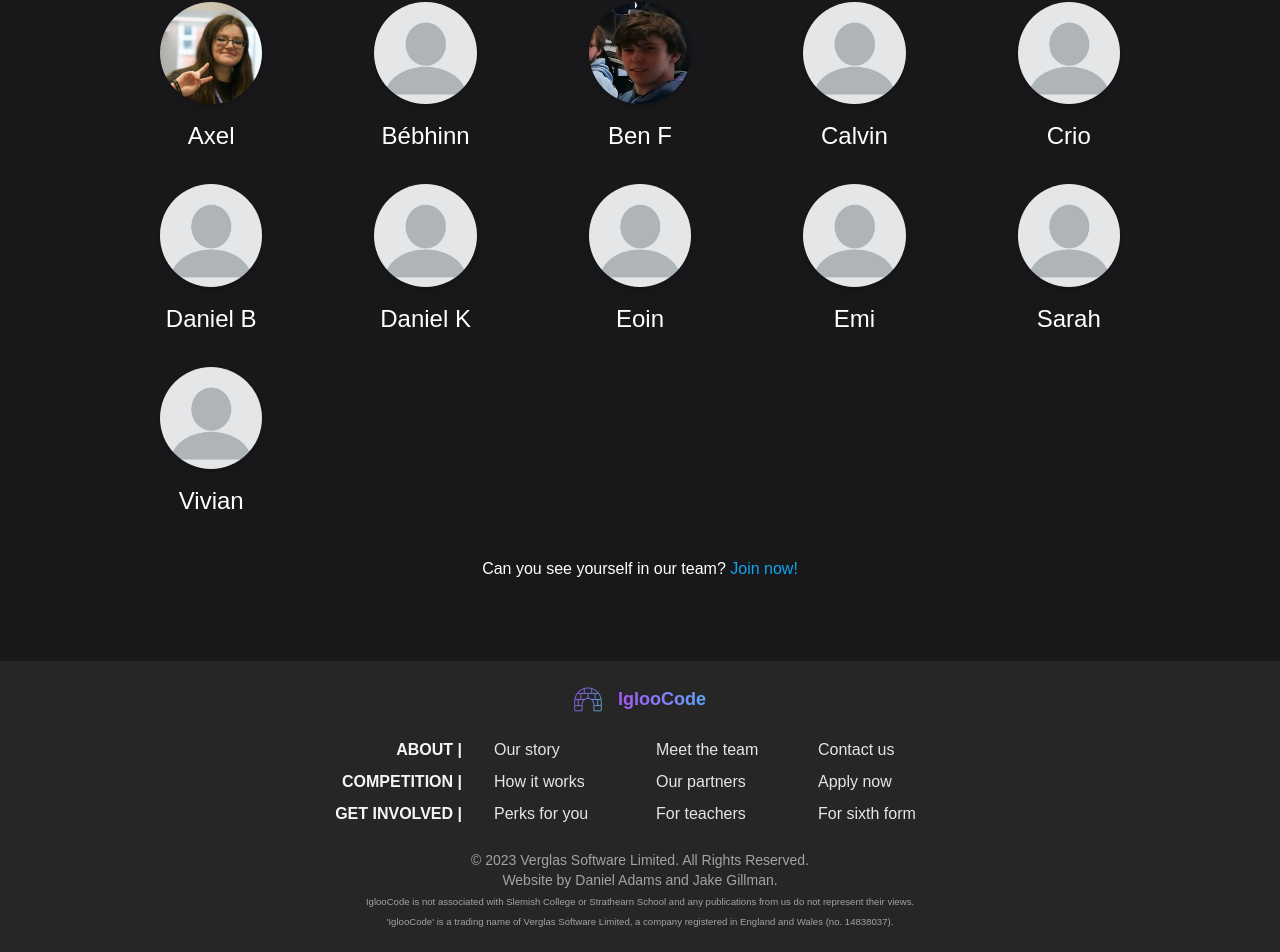
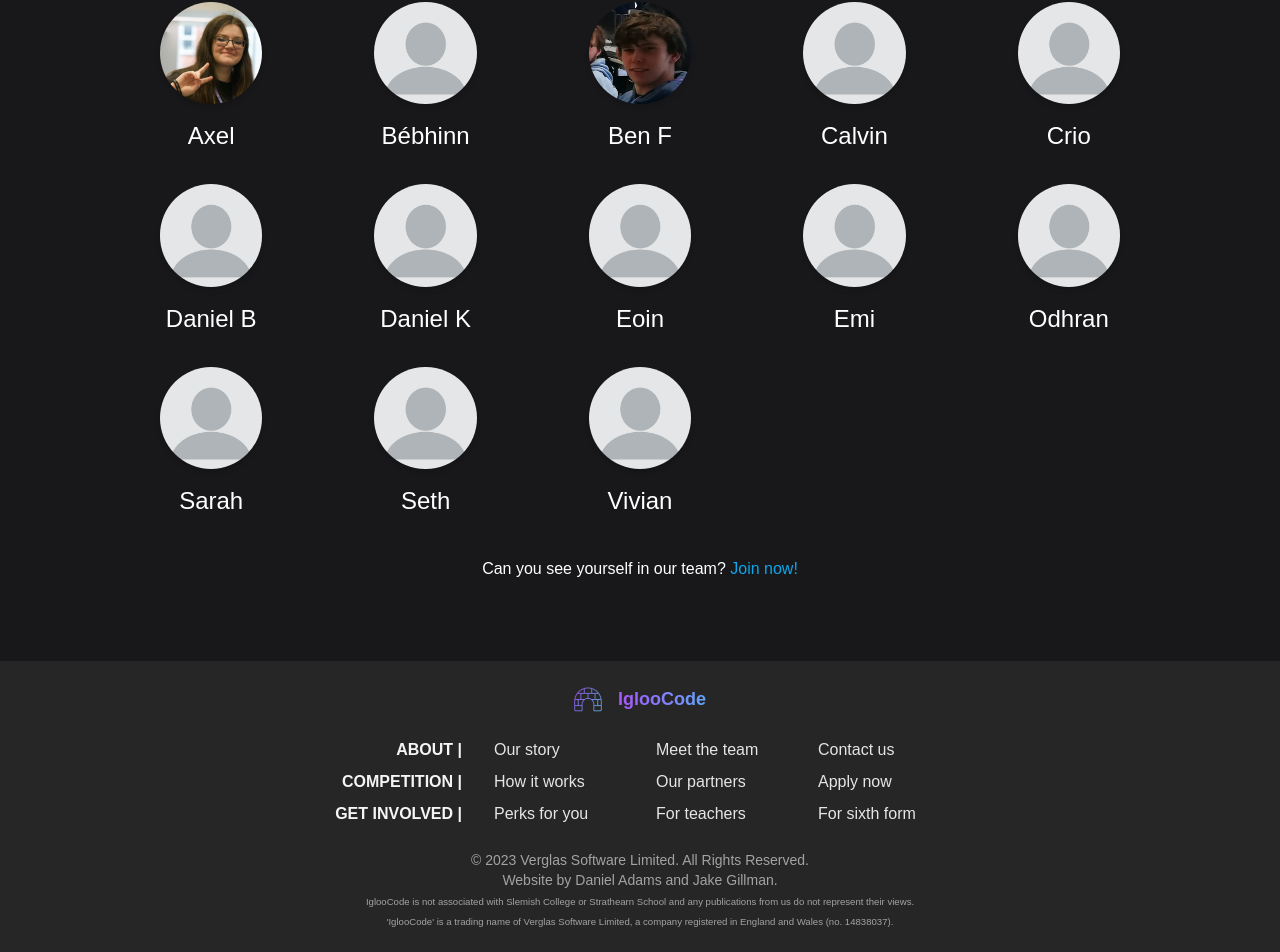
Before and after one commit to VerglasSoftware/igloocode-public, a Next.js app: page /team in a window 1280 px wide. Shown: the part 1991-2943 px from the top of the page. Built offline with nearby package versions, Linux system fonts and the light colour scheme; a web font is replaced by a local one.

Commit message:
team update

```diff
--- a/pages/team.js
+++ b/pages/team.js
@@ -209,10 +209,10 @@
 								<Image src={imgMatthew} className="w-full aspect-square rounded-full shadow-md object-cover" />
 								<p className={`${red_hat_mono.className} text-white text-2xl font-medium mt-4`}>Matthew</p>
 							</div> */}
-							{/* <div className="flex flex-col justify-center items-center">
+							<div className="flex flex-col justify-center items-center">
 								<Image src={imgBlank} className="w-full aspect-square rounded-full shadow-md object-cover" />
 								<p className={`${red_hat_mono.className} text-white text-2xl font-medium mt-4`}>Odhran</p>
-							</div> */}
+							</div>
 							{/* <div className="flex flex-col justify-center items-center">
 								<Image src={imgOliver} className="w-full aspect-square rounded-full shadow-md object-cover" />
 								<p className={`${red_hat_mono.className} text-white text-2xl font-medium mt-4`}>Oliver</p>
@@ -221,10 +221,10 @@
 								<Image src={imgBlank} className="w-full aspect-square rounded-full shadow-md object-cover" />
 								<p className={`${red_hat_mono.className} text-white text-2xl font-medium mt-4`}>Sarah</p>
 							</div>
-							{/* <div className="flex flex-col justify-center items-center">
+							<div className="flex flex-col justify-center items-center">
 								<Image src={imgBlank} className="w-full aspect-square rounded-full shadow-md object-cover" />
 								<p className={`${red_hat_mono.className} text-white text-2xl font-medium mt-4`}>Seth</p>
-							</div> */}
+							</div>
 							<div className="flex flex-col justify-center items-center">
 								<Image src={imgBlank} className="w-full aspect-square rounded-full shadow-md object-cover" />
 								<p className={`${red_hat_mono.className} text-white text-2xl font-medium mt-4`}>Vivian</p>
```
